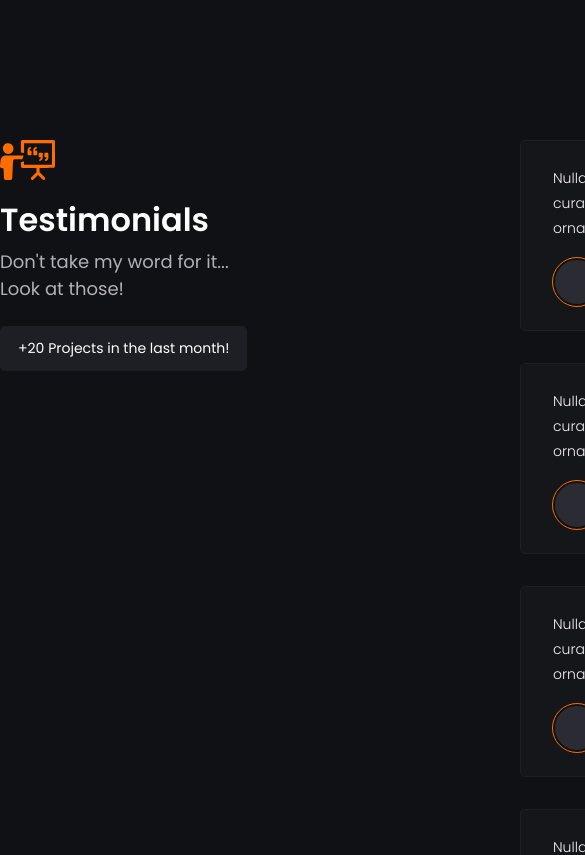
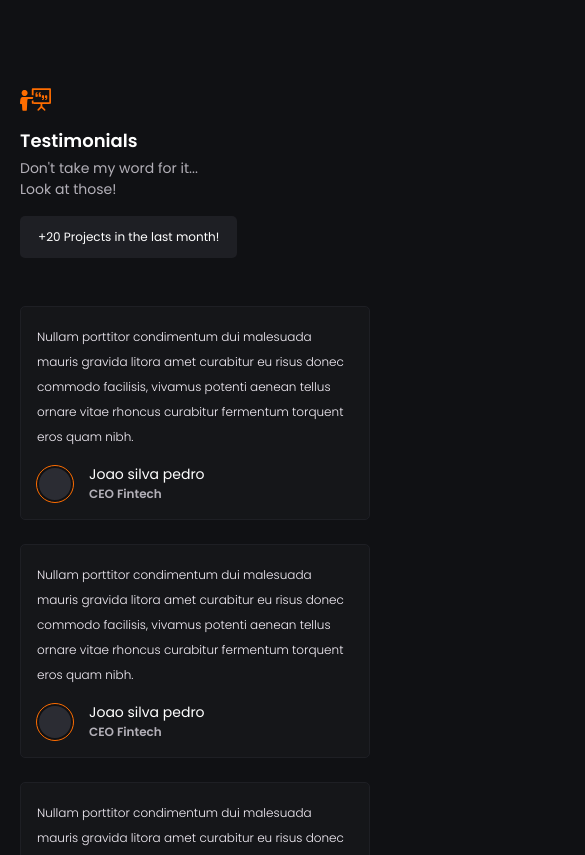
Before and after one commit to YuriRDev/portfolio, a React (Create React App) app: page / in a window 390 px wide. Shown: the top 855 px of the page, 585 px wide, since content can reach past the window. Built offline with nearby package versions, Linux system fonts and the light colour scheme.

Commit message:
Testimonials MobileFriendly backup
Missing:
Abstract background lights
Resizing different sizes

```diff
--- a/src/Components/Testimonial/styles.ts
+++ b/src/Components/Testimonial/styles.ts
@@ -10,12 +10,21 @@ export const Container = styled.div`
     width: 600px;
     padding: 24px 32px;
     margin-bottom: 32px;
+    @media(max-width: 640px) {
+        width: 100%;
+        padding: 16px;
+        margin-bottom: 24px;
+    }
 `
 
 export const Text = styled.text`
     font-size: 14px;
     font-weight: 300;
     color: #F7F2FA;
+
+    @media(max-width: 640px) {
+        font-size: 12px;
+    }
 `
 
 export const PersonContainer = styled.div`
@@ -23,6 +32,10 @@ export const PersonContainer = styled.div`
     align-items: center;
     justify-content: flex-start;
     margin-top: 18px;
+
+    @media(max-width: 640px) {
+        margin-top: 16px;
+    }
 `
 
 export const PersonImg = styled.div`
@@ -33,7 +46,14 @@ export const PersonImg = styled.div`
     outline: 1px solid ${COLORS.Primary};
     border: 2px solid ${COLORS.Background};
     margin-right: 16px;
-`
+    @media(max-width: 640px) {
+        height: 36px;
+        width: 36px;
+    }
+
+
+    `
+
 
 export const PersonData = styled.div`
     display: flex;
@@ -45,10 +65,16 @@ export const PersonData = styled.div`
 export const PersonName = styled.text`
     font-size: 16px;
     font-weight: 400;
+    @media(max-width: 640px) {
+        font-size: 14px;
+    }
 
 `
 export const PersonStatus = styled.text`
     font-size: 14px;
     font-weight: 600;
     color: ${COLORS.Gray1};
+    @media(max-width: 640px) {
+        font-size: 12px;
+    }
 `
--- a/src/Pages/Testimonials/index.tsx
+++ b/src/Pages/Testimonials/index.tsx
@@ -6,6 +6,7 @@ import testimonial from '../../Assets/testimonial.svg'
 import {
     Container,
     Header,
+    IconImg,
     Title,
     Subtitle,
     Tag,
@@ -18,12 +19,8 @@ const Testimonials: React.FC = () => {
     return (
         <Container>
             <Header>
-                <img
+                <IconImg
                     src={testimonial}
-                    style={{
-                        height: 40,
-                        width: 55
-                    }}
                 />
 
                 <Title>Testimonials</Title>
--- a/src/Pages/Testimonials/styles.ts
+++ b/src/Pages/Testimonials/styles.ts
@@ -12,6 +12,14 @@ export const Container = styled.div`
 
     margin-left: auto;
     margin-right: auto;
+
+    @media(max-width: 640px) {
+        width: 100%;
+        flex-direction: column;
+        justify-content: flex-start;
+        margin-top: 88px;
+        padding: 0px 20px;
+    }
 `
 
 export const Header = styled.header`
@@ -22,6 +30,21 @@ export const Header = styled.header`
     flex-direction: column;
 
     position: sticky;
+    @media(max-width: 640px) {
+        position: relative;
+        margin-bottom: 48px;
+    }
+
+`
+
+export const IconImg = styled.img`
+    height: 40px;
+    width: 55px;
+
+    @media(max-width: 640px) {
+        height: 23px;
+        width: 31px;
+    }
 
 `
 
@@ -31,12 +54,21 @@ export const Title = styled.text`
     color: ${COLORS.Light};
     font-size: 32px;
     font-weight: 600;
+
+    @media(max-width: 640px) {
+        font-size: 18px;
+    }
+
 `
 
 export const Subtitle = styled.text`
     font-size: 18px;
     color: ${COLORS.Gray1};
     margin-top: 4px;
+
+    @media(max-width: 640px) {
+        font-size: 14px;
+    }
 `
 
 export const Tag = styled.div`
@@ -46,6 +78,11 @@ export const Tag = styled.div`
     border-radius: 5px;
     padding: 12px 18px;
     margin-top: 24px;
+
+    @media(max-width: 640px) {
+        font-size: 12px;
+        margin-top: 16px;
+    }
 `
 
 export const Main = styled.main`
```
